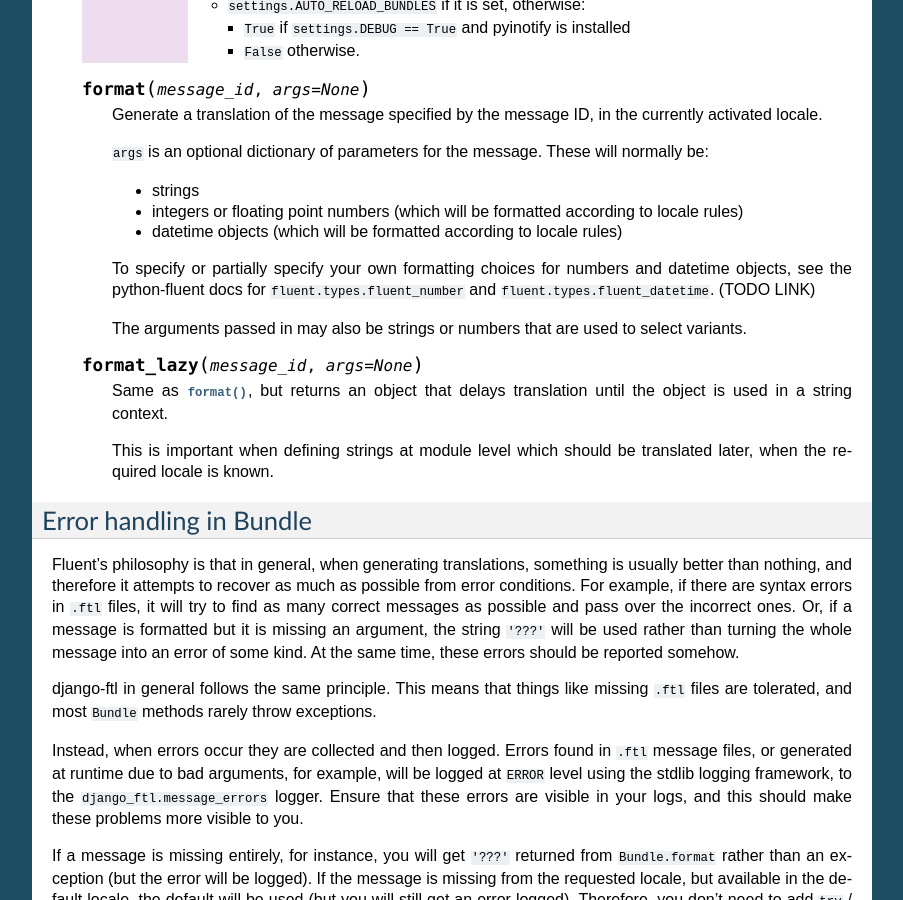
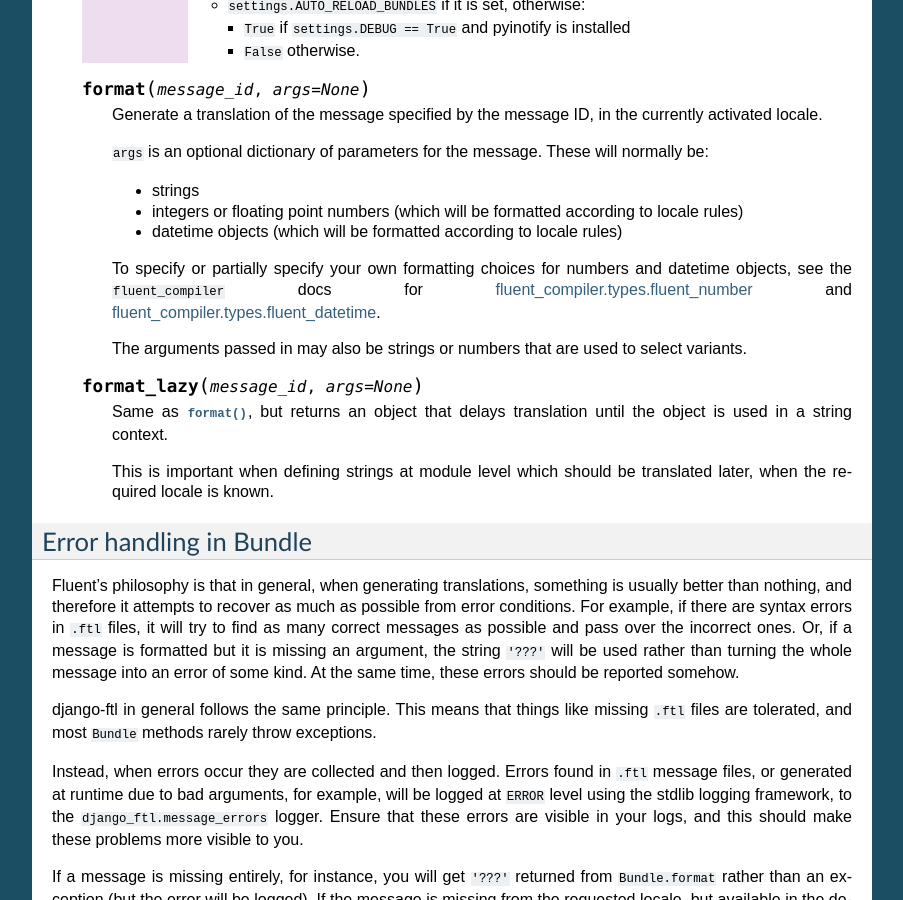
Before and after one commit to django-ftl/django-ftl, a Sphinx documentation site: the page built from docs/api/bundle.rst, in a window 1280 px wide and 900 px high, scrolled down 702 px. Shown: the whole window, without its empty margins (198-1101 px from the left). Built offline with Sphinx 7.4.7, drawn with Linux system fonts in a browser that asks for light colours.

Commit message:
Link for fluent_number/fluent_datetime docs

```diff
--- a/docs/api/bundle.rst
+++ b/docs/api/bundle.rst
@@ -73,9 +73,11 @@
       * datetime objects (which will be formatted according to locale rules)
 
       To specify or partially specify your own formatting choices for numbers
-      and datetime objects, see the python-fluent docs for
-      ``fluent.types.fluent_number`` and ``fluent.types.fluent_datetime``.
-      (TODO LINK)
+      and datetime objects, see the ``fluent_compiler`` docs for
+      `fluent_compiler.types.fluent_number
+      <https://fluent-compiler.readthedocs.io/en/latest/usage.html#numbers>`_
+      and `fluent_compiler.types.fluent_datetime
+      <https://fluent-compiler.readthedocs.io/en/latest/usage.html#date-and-time>`_.
 
       The arguments passed in may also be strings or numbers that are used to
       select variants.
```
